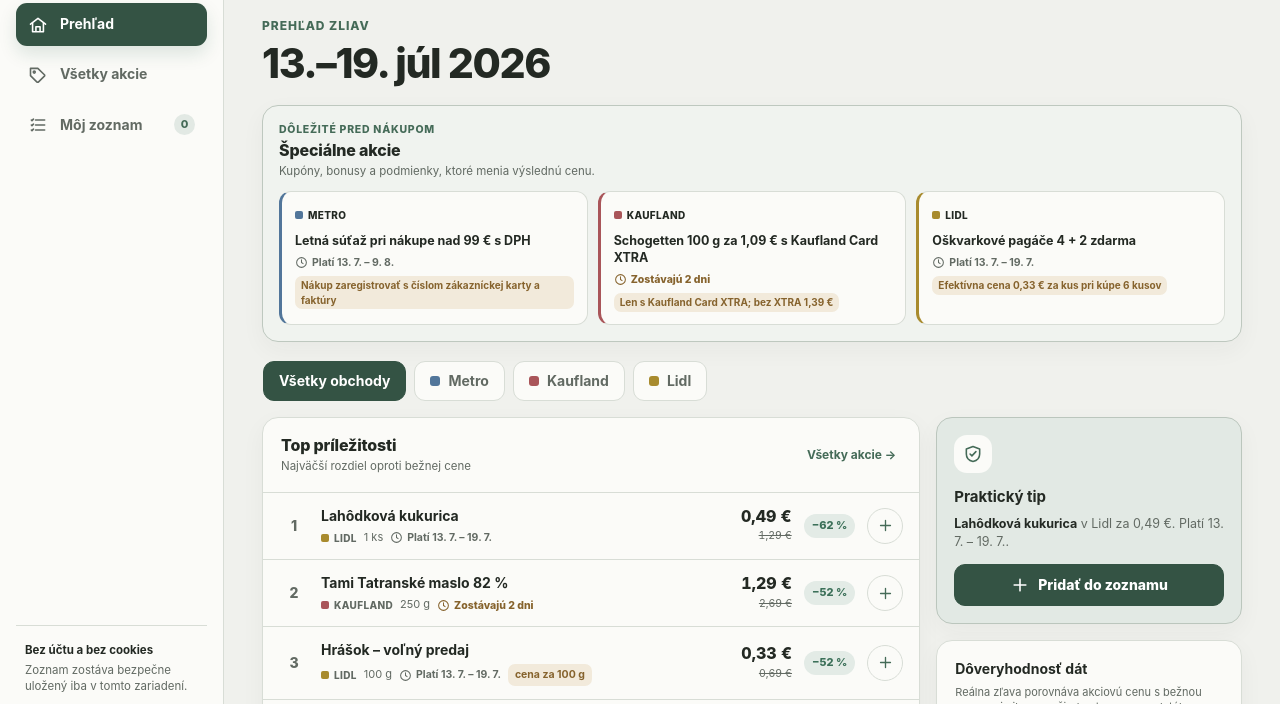
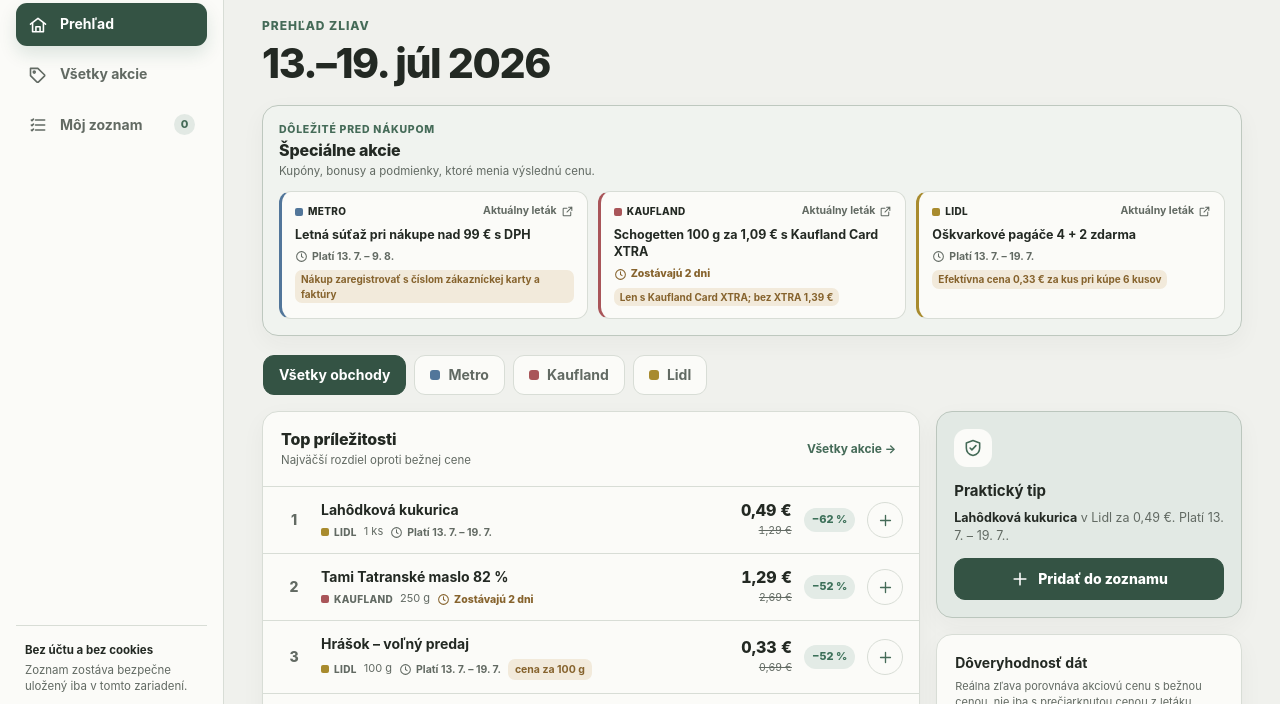
Before and after one commit to MarekHronec/letaky, a plain HTML site: page index.html in a window 1280 px wide. Shown: the part 87-791 px from the top of the page. Drawn offline with Linux system fonts and the light colour scheme.

Commit message:
ui: odkazy na aktualne letaky

```diff
--- a/index.html
+++ b/index.html
@@ -119,6 +119,10 @@ h1{font-size:clamp(25px,3vw,37px);line-height:1.13;letter-spacing:-.035em;margin
 .promo-grid{display:grid;grid-template-columns:repeat(3,minmax(0,1fr));gap:10px}
 .promo-card{border:1px solid var(--line);border-left:3px solid var(--store-color,var(--brand));border-radius:12px;padding:12px 13px;background:var(--surface);min-width:0}
 .promo-card.ended{opacity:.55}
+.promo-card-head{display:flex;align-items:center;justify-content:space-between;gap:10px}
+.promo-flyer-link{display:inline-flex;align-items:center;gap:4px;color:var(--muted);font-size:10.5px;font-weight:720;line-height:1.2;text-decoration:none;white-space:nowrap;border-bottom:1px solid transparent}
+.promo-flyer-link .icon{width:13px;height:13px}
+.promo-flyer-link:hover,.promo-flyer-link:focus-visible{color:var(--brand);border-bottom-color:currentColor}
 .promo-card strong{display:block;font-size:12.5px;line-height:1.38;margin:7px 0 6px}
 .promo-card .meta{display:flex;align-items:center;gap:6px;flex-wrap:wrap;color:var(--muted);font-size:10.5px}
 .promo-card .meta .condition-note{padding:2px 6px;font-size:10px}
@@ -261,7 +265,8 @@ h1{font-size:clamp(25px,3vw,37px);line-height:1.13;letter-spacing:-.035em;margin
     close:'<path d="m6 6 12 12M18 6 6 18"/>',cart:'<circle cx="9" cy="20" r="1"/><circle cx="18" cy="20" r="1"/><path d="M3 4h2l2.4 10.5a2 2 0 0 0 2 1.5H18a2 2 0 0 0 2-1.6l1-6.4H6"/>',
     shield:'<path d="M12 3 20 6v6c0 5-3.4 8-8 9-4.6-1-8-4-8-9V6l8-3Z"/><path d="m8.5 12 2.2 2.2 4.8-5"/>',
     clock:'<circle cx="12" cy="12" r="9"/><path d="M12 7v5l3 2"/>',alert:'<path d="M10.3 4.2 2.5 18a2 2 0 0 0 1.8 3h15.4a2 2 0 0 0 1.8-3L13.7 4.2a2 2 0 0 0-3.4 0Z"/><path d="M12 9v4M12 17h.01"/>',
-    upload:'<path d="M12 16V4m0 0L7 9m5-5 5 5"/><path d="M4 15v5h16v-5"/>',download:'<path d="M12 4v12m0 0 5-5m-5 5-5-5"/><path d="M4 20h16"/>',share:'<circle cx="18" cy="5" r="2.5"/><circle cx="6" cy="12" r="2.5"/><circle cx="18" cy="19" r="2.5"/><path d="m8.2 10.8 7.6-4.5M8.2 13.2l7.6 4.5"/>'
+    upload:'<path d="M12 16V4m0 0L7 9m5-5 5 5"/><path d="M4 15v5h16v-5"/>',download:'<path d="M12 4v12m0 0 5-5m-5 5-5-5"/><path d="M4 20h16"/>',share:'<circle cx="18" cy="5" r="2.5"/><circle cx="6" cy="12" r="2.5"/><circle cx="18" cy="19" r="2.5"/><path d="m8.2 10.8 7.6-4.5M8.2 13.2l7.6 4.5"/>',
+    external:'<path d="M14 4h6v6M20 4l-9 9"/><path d="M18 13v6a1 1 0 0 1-1 1H5a1 1 0 0 1-1-1V7a1 1 0 0 1 1-1h6"/>'
   };
   function svg(name,cls='icon'){return `<svg class="${cls}" viewBox="0 0 24 24" aria-hidden="true">${ICONS[name]||ICONS.tag}</svg>`}
   document.querySelectorAll('[data-icon]').forEach(n=>n.innerHTML=svg(n.dataset.icon));
@@ -334,7 +339,7 @@ h1{font-size:clamp(25px,3vw,37px);line-height:1.13;letter-spacing:-.035em;margin
   function sparklineHtml(i,large=false){const series=historySeries(i);if(series.length<2)return '';const values=series.map(p=>p.price),min=Math.min(...values),max=Math.max(...values),range=max-min||1,w=72,h=24,pad=2,coords=series.map((p,n)=>{const x=pad+(w-pad*2)*(n/(series.length-1)),y=max===min?h/2:pad+(h-pad*2)*(1-(p.price-min)/range);return {x,y}}),points=coords.map(p=>`${p.x.toFixed(1)},${p.y.toFixed(1)}`).join(' '),first=series[0],last=series.at(-1),change=last.price-first.price,trend=Math.abs(change)<.005?'bez zmeny':change<0?`klesla o ${fmtPrice(Math.abs(change))}`:`stúpla o ${fmtPrice(change)}`,label=`Zaznamenaná cena: ${trend} za ${series.length} ${measurementWord(series.length)}`;return `<span class="price-sparkline ${large?'large':''}" role="img" aria-label="${esc(label)}" title="${esc(label)}"><svg viewBox="0 0 ${w} ${h}" aria-hidden="true" focusable="false"><polyline points="${points}"></polyline><circle cx="${coords.at(-1).x.toFixed(1)}" cy="${coords.at(-1).y.toFixed(1)}" r="2"></circle></svg></span>`}
   function historyDetail(i){const series=historySeries(i);if(series.length<2)return '';const first=series[0],last=series.at(-1);return `<div class="history-mini"><div><h3>Zaznamenaná cena</h3><p>${series.length} ${measurementWord(series.length)} · ${fmtDate(first.date)} ${fmtPrice(first.price)} → ${fmtDate(last.date)} ${fmtPrice(last.price)}</p></div>${sparklineHtml(i,true)}</div>`}
   function renderDealRow(i,index){const d=discountOf(i),v=validityMeta(i);return `<div class="deal-row ${v.cls}"><div class="rank">${index+1}</div><div class="deal-info"><button class="deal-name" data-action="detail" data-key="${esc(i.key)}">${esc(i.name)}</button><div class="meta-line">${storeLogo(i.store)}${i.amount?`<span>${esc(i.amount)}</span>`:''}${sparklineHtml(i)}${validityHtml(i)}${i.condition?`<span class="condition-note">${esc(i.condition)}</span>`:''}${i.note?`<span>· ${esc(i.note)}</span>`:''}</div></div><div class="deal-price"><div class="price-now">${fmtPrice(finalPrice(i))}</div>${oldFinalPrice(i)!=null?`<div class="price-old">${fmtPrice(oldFinalPrice(i))}</div>`:''}</div>${d!=null?`<span class="discount ${i.verdict==='umela'?'suspicious':''}">−${esc(Math.round(d))} %</span>`:'<span></span>'}<button class="circle-add ${inShopping(i)?'in':''}" data-action="toggle-deal" data-key="${esc(i.key)}" aria-label="${inShopping(i)?'Odobrať':'Pridať'} ${esc(i.name)}">${svg(inShopping(i)?'check':'plus')}</button></div>`}
-  function renderPromo(){let promos=arr(state.data.raw.promo);if(state.store!=='all')promos=promos.filter(p=>storeId(p.obchod||p.store)===state.store);if(!promos.length)return '';return `<section class="promo-section"><div class="section-head"><div><div class="section-kicker">Dôležité pred nákupom</div><h2>Špeciálne akcie</h2><p>Kupóny, bonusy a podmienky, ktoré menia výslednú cenu.</p></div></div><div class="promo-grid">${promos.map(p=>{const v=validityMeta({validFrom:p.plati_od||p.valid_from,validTo:p.plati_do||p.valid_to});return `<article class="promo-card ${v.cls==='expired'?'ended':''}" style="${storeStyle(p.obchod||p.store)}">${storeLogo(p.obchod||p.store)}<strong>${esc(p.text||p.title)}</strong><div class="meta">${validityHtml({validFrom:p.plati_od||p.valid_from,validTo:p.plati_do||p.valid_to})}${p.podmienka?`<span class="condition-note">${esc(p.podmienka)}</span>`:''}</div></article>`}).join('')}</div></section>`}
+  function renderPromo(){let promos=arr(state.data.raw.promo);if(state.store!=='all')promos=promos.filter(p=>storeId(p.obchod||p.store)===state.store);if(!promos.length)return '';return `<section class="promo-section"><div class="section-head"><div><div class="section-kicker">Dôležité pred nákupom</div><h2>Špeciálne akcie</h2><p>Kupóny, bonusy a podmienky, ktoré menia výslednú cenu.</p></div></div><div class="promo-grid">${promos.map(p=>{const name=p.obchod||p.store,sid=storeId(name),v=validityMeta({validFrom:p.plati_od||p.valid_from,validTo:p.plati_do||p.valid_to}),store=state.data.stores.find(s=>storeId(s.id||s.nazov||s.name)===sid),flyerUrl=safeUrl(store?.letak_url||store?.flyer_url);return `<article class="promo-card ${v.cls==='expired'?'ended':''}" style="${storeStyle(name)}"><div class="promo-card-head">${storeLogo(name)}${flyerUrl?`<a class="promo-flyer-link" href="${esc(flyerUrl)}" target="_blank" rel="noopener noreferrer">Aktuálny leták ${svg('external')}</a>`:''}</div><strong>${esc(p.text||p.title)}</strong><div class="meta">${validityHtml({validFrom:p.plati_od||p.valid_from,validTo:p.plati_do||p.valid_to})}${p.podmienka?`<span class="condition-note">${esc(p.podmienka)}</span>`:''}</div></article>`}).join('')}</div></section>`}
   function renderRoute(){const plan=state.data.raw.plan;if(!plan||!arr(plan.zastavky).length)return '';return `<section class="panel insight-card"><div class="icon-wrap">${svg('cart')}</div><h2>Odporúčaný plán nákupu</h2><p>Routine navrhla poradie podľa platnosti akcií a odhadovanej úspory.</p><div class="route-list">${arr(plan.zastavky).map((z,i)=>`<div class="route-stop"><i class="route-no">${esc(z.poradie??i+1)}</i><div><strong>${esc(z.nazov)}</strong><span>${esc([z.den,z.poznamka].filter(Boolean).join(' · '))}</span></div><b class="route-price">${z.odhad_eur!=null?'~'+fmtPrice(z.odhad_eur):''}</b></div>`).join('')}</div>${safeUrl(plan.maps_url)?`<a class="primary-btn full" href="${esc(safeUrl(plan.maps_url))}" target="_blank" rel="noopener" style="margin-top:12px">Otvoriť trasu</a>`:''}</section>`}
   function renderOverview(){const items=state.items.filter(i=>state.store==='all'||i.storeId===state.store),real=items.filter(i=>i.verdict==='realna'),susp=items.filter(i=>i.verdict==='umela'),ending=items.filter(i=>{const d=daysTo(i.validTo);return d!=null&&d>=0&&d<=2});let top=state.top.filter(i=>state.store==='all'||i.storeId===state.store).slice(0,6);if(!top.length)top=items.slice().sort((a,b)=>(discountOf(b)||0)-(discountOf(a)||0)).slice(0,6);
     const best=top[0];const sources=arr(state.data.raw.zdroje_stav||state.data.raw.sources_status);
```
